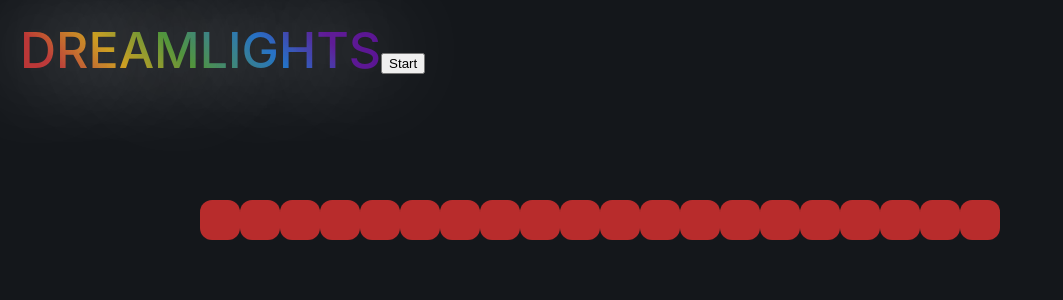
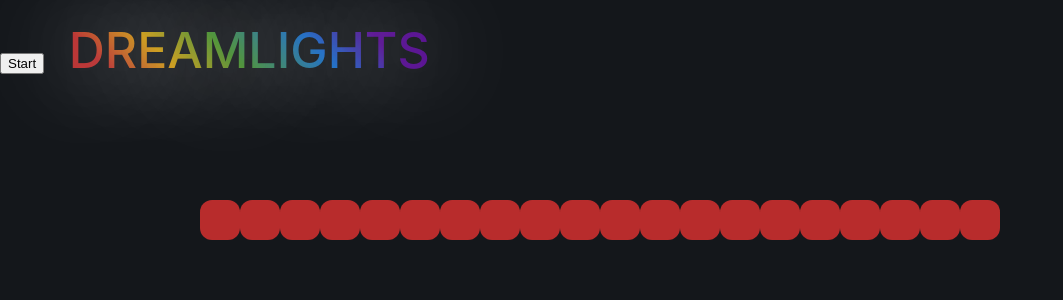
Before and after one commit to malaja11/DreamlightsSimulation, a React (Create React App) app: page / in a window 1280 px wide. Shown: the top 300 px of the page, without its empty margins (0-1063 px from the left). Built offline with nearby package versions, Linux system fonts and the light colour scheme.

Commit message:
refactoring

```diff
--- a/src/App.js
+++ /dev/null
@@ -1,91 +0,0 @@
-import { useCallback, useEffect, useMemo, useRef, useState } from 'react';
-import './App.css';
-import LEDStripe from './components/LEDStripe';
-
-function App() {
-  const animationRef = useRef();
-  const [animation, setAnimation] = useState("Start");
-  const prefix = "led";
-
-  const myCallback = useCallback(getFx1());
-
-  function getFx1() {
-    let id = 0;
-    let inc = 1;
-    const diff = 100;
-    const millis = () => Date.now();
-    let last = millis();
-    return () => {
-      if (millis() - last >= diff) {
-        let currentId = prefix + (id);
-        let current = document.getElementById(currentId);
-        if (!current) {
-          inc *= -1;
-          id += 2 * inc;
-          currentId = prefix + (id);
-          current = document.getElementById(currentId);
-        }
-
-        const prevId = prefix + (id - inc);
-        const prev = document.getElementById(prevId);
-        if (prev) {
-          prev.style.backgroundColor = "red";
-        }
-
-        if (current) {
-          current.style.backgroundColor = "white";
-
-          console.log(current);
-          id += inc;
-        }
-
-        last = millis();
-      }
-
-      animationRef.current = requestAnimationFrame(myCallback);
-    }
-  }
-
-  useEffect(() => {
-    if (animation === "Stop") {
-      animationRef.current = requestAnimationFrame(myCallback);
-
-      return () => {
-        cancelAnimationFrame(animationRef.current);
-      }
-    } else if (animationRef.current) {
-      cancelAnimationFrame(animationRef.current);
-    }
-
-  }, [animation]);
-
-  function animate(event) {
-    if (event.target.innerText === "Start") {
-      setAnimation("Stop");
-    } else {
-      setAnimation("Start");
-    }
-  }
-
-
-  return (
-    <div className="App">
-
-      <LEDStripe count={20} radius={20} x={200} y={200} prefix={"led"} />
-
-      <header className="App-header">
-
-        DREAMLIGHTS
-
-      </header>
-
-      <button onClick={(e) => animate(e)}>{animation}</button>
-    </div>
-  );
-
-
-
-}
-
-
-export default App;
--- /dev/null
+++ b/src/App.jsx
@@ -0,0 +1,24 @@
+import './App.css';
+import LEDStripe from './components/LEDStripe';
+
+function App() {
+
+  return (
+    <div className="App">
+
+      <LEDStripe count={20} radius={20} x={200} y={200} prefix={"led"} />
+
+      <header className="App-header">
+
+        DREAMLIGHTS
+
+      </header>
+    </div>
+  );
+
+
+
+}
+
+
+export default App;
--- a/src/components/LEDStripe.js
+++ /dev/null
@@ -1,75 +0,0 @@
-import { createLEDs } from "../functions";
-
-export default function LEDStripe({count, radius, x, y, prefix}) {
-    let currentLED = createLEDs(x, y, radius, count);
-    let divToDrag = null;
-
-
-    document.addEventListener('mousemove', onMouseMove);
-
-    document.addEventListener('mouseup', function () {
-        divToDrag = null;
-    }, true);
-
-    function onMouseDown(e) {
-        divToDrag = e.target;
-    }
-
-
-    function onMouseMove(event) {
-        event.preventDefault();
-        if (divToDrag) {
-            let mousePosition = {
-
-                x: event.clientX,
-                y: event.clientY
-
-            };
-            moveLED(divToDrag, mousePosition.x, mousePosition.y);
-        }
-    }
-
-
-    function moveLED(div, x, y) {
-        div.style.left = x + "px";
-        div.style.top = y + "px";
-        const id = parseInt(div.id.substring(prefix.length));
-
-        if (id !== 0) {
-            moveLEDNextTo(document.getElementById(prefix + (id - 1)), x, y, -1);
-        }
-
-        const next = document.getElementById(prefix + (id + 1));
-        if (next) {
-            moveLEDNextTo(next, x, y, 1)
-        }
-    }
-
-    function moveLEDNextTo(div, x, y, diff) {
-        const oldX = div.style.left;
-        const oldY = div.style.top;
-        let posX = parseInt(oldX.substring(0, oldX.length - 2)) - x;
-        let posY = parseInt(oldY.substring(0, oldY.length - 2)) - y;
-        const length = Math.sqrt(Math.pow(posX, 2) + Math.pow(posY, 2));
-        const faktor = 2 * radius / length;
-        posX = Math.floor(posX * faktor) + x;
-        posY = Math.floor(posY * faktor) + y;
-
-
-        div.style.left = posX + "px";
-        div.style.top = posY + "px";
-
-        const nextId = prefix + (parseInt(div.id.substring(prefix.length)) + diff);
-        const next = document.getElementById(nextId);
-        if (next) {
-            moveLEDNextTo(next, posX, posY, diff)
-        }
-    }
-
-    return [...Array(count)].map((e, i) => {
-        const componentLED = <div className='led' key={i} id={prefix + i} style={{ left: currentLED.x, top: currentLED.y, width: currentLED.r * 2, height: currentLED.r * 2 }} onMouseDown={(e) => onMouseDown(e)} ></div>;
-        currentLED = currentLED.next;
-        return componentLED;
-    })
-
-}
--- /dev/null
+++ b/src/components/LEDStripe.jsx
@@ -0,0 +1,43 @@
+import { getFx1 } from "../effects";
+import { createLEDs, moveLED } from "../functions";
+import { useCallback, useEffect, useRef, useState } from 'react';
+import useAnimation from "../hooks/useAnimation";
+
+export default function LEDStripe({ count, radius, x, y, prefix }) {
+
+  let currentLED = createLEDs(x, y, radius, count);
+  let divToDrag = null;
+  const {animation, setAnimation} = useAnimation(prefix)
+
+  document.addEventListener('mousemove', onMouseMove);
+
+  document.addEventListener('mouseup', function () {
+    divToDrag = null;
+  }, true);
+
+  const stripe = [...Array(count)].map((e, i) => {
+    const componentLED = <div className='led' key={i} id={prefix + i} style={{ left: currentLED.x, top: currentLED.y, width: currentLED.r * 2, height: currentLED.r * 2 }} onMouseDown={(e) => onMouseDown(e)} ></div>;
+    currentLED = currentLED.next;
+    return componentLED;
+  })
+
+  return <> {stripe} <button onClick={() => setAnimation(!animation)}>{animation ? "Stop" : "Start"}</button> </>
+
+  function onMouseDown(e) {
+    divToDrag = e.target;
+  }
+
+  function onMouseMove(event) {
+    event.preventDefault();
+    if (divToDrag) {
+      let mousePosition = {
+
+        x: event.clientX,
+        y: event.clientY
+
+      };
+      moveLED(divToDrag, mousePosition.x, mousePosition.y, prefix);
+    }
+  }
+
+}
--- /dev/null
+++ b/src/effects.js
@@ -0,0 +1,35 @@
+export function getFx1(prefix, animationRef, callback, {id, inc}, setStartValues) {
+  const diff = 100;
+  const millis = () => Date.now();
+  let last = millis();
+  return () => {
+    if (millis() - last >= diff) {
+      let currentId = prefix + (id);
+      let current = document.getElementById(currentId);
+      if (!current) {
+        inc *= -1;
+        id += 2 * inc;
+        currentId = prefix + (id);
+        current = document.getElementById(currentId);
+      }
+
+      const prevId = prefix + (id - inc);
+      const prev = document.getElementById(prevId);
+      if (prev) {
+        prev.style.backgroundColor = "red";
+      }
+
+      if (current) {
+        current.style.backgroundColor = "white";
+
+        id += inc;
+      }
+
+      last = millis();
+    }
+
+    setStartValues({id, inc})
+
+    animationRef.current = requestAnimationFrame(callback());
+  }
+}
--- a/src/functions.js
+++ b/src/functions.js
@@ -1,14 +1,51 @@
-export function createLEDs(x, y, r, count){
-    let firstLED = {x, y, r, prev: null};
+export function createLEDs(x, y, r, count) {
+    let firstLED = { x, y, r, prev: null };
     firstLED.next = createLED(firstLED, count - 1);
     return firstLED;
 }
 
-function createLED(prev, count){
-    if(count === 0){
+
+export function moveLED(div, x, y, prefix) {
+    div.style.left = x + "px";
+    div.style.top = y + "px";
+    const id = parseInt(div.id.substring(prefix.length));
+
+    if (id !== 0) {
+        moveLEDNextTo(document.getElementById(prefix + (id - 1)), x, y, -1, prefix);
+    }
+
+    const next = document.getElementById(prefix + (id + 1));
+    if (next) {
+        moveLEDNextTo(next, x, y, 1, prefix)
+    }
+}
+
+function moveLEDNextTo(div, x, y, diff, prefix) {
+    const oldX = div.style.left;
+    const oldY = div.style.top;
+    let posX = parseInt(oldX) - x;
+    let posY = parseInt(oldY) - y;
+    const length = Math.sqrt(Math.pow(posX, 2) + Math.pow(posY, 2));
+    const faktor = parseInt(div.style.width) / length;
+    posX = Math.floor(posX * faktor) + x;
+    posY = Math.floor(posY * faktor) + y;
+
+
+    div.style.left = posX + "px";
+    div.style.top = posY + "px";
+
+    const nextId = prefix + (parseInt(div.id.substring(prefix.length)) + diff);
+    const next = document.getElementById(nextId);
+    if (next) {
+        moveLEDNextTo(next, posX, posY, diff, prefix)
+    }
+}
+
+function createLED(prev, count) {
+    if (count === 0) {
         return null;
     }
-    let currentLED = {x: prev.x + 2 * prev.r, y: prev.y, r: prev.r, prev: prev};
+    let currentLED = { x: prev.x + 2 * prev.r, y: prev.y, r: prev.r, prev: prev };
     currentLED.next = createLED(currentLED, count - 1);
     return currentLED;
 }
--- /dev/null
+++ b/src/hooks/useAnimation.js
@@ -0,0 +1,26 @@
+import { getFx1 } from "../effects";
+import { useCallback, useEffect, useRef, useState } from 'react';
+
+const useAnimation = (prefix) => {
+    const animationRef = useRef();
+    const [startValues, setStartValues] = useState({id: 0, inc: 1});
+    const myCallback = useCallback(getFx1(prefix, animationRef, () => myCallback, startValues, setStartValues));
+    const [animation, setAnimation] = useState(false);
+
+    useEffect(() => {
+        if (animation) {
+            animationRef.current = requestAnimationFrame(myCallback);
+
+            return () => {
+                cancelAnimationFrame(animationRef.current);
+            }
+        } else if (animationRef.current) {
+            cancelAnimationFrame(animationRef.current);
+        }
+
+    }, [animation]);
+
+    return { animation, setAnimation }
+}
+
+export default useAnimation;
```
Also changed, not shown: src/components/Star.jsx (renamed from src/components/Star.js), src/components/Stars.jsx (renamed from src/components/Stars.js).
